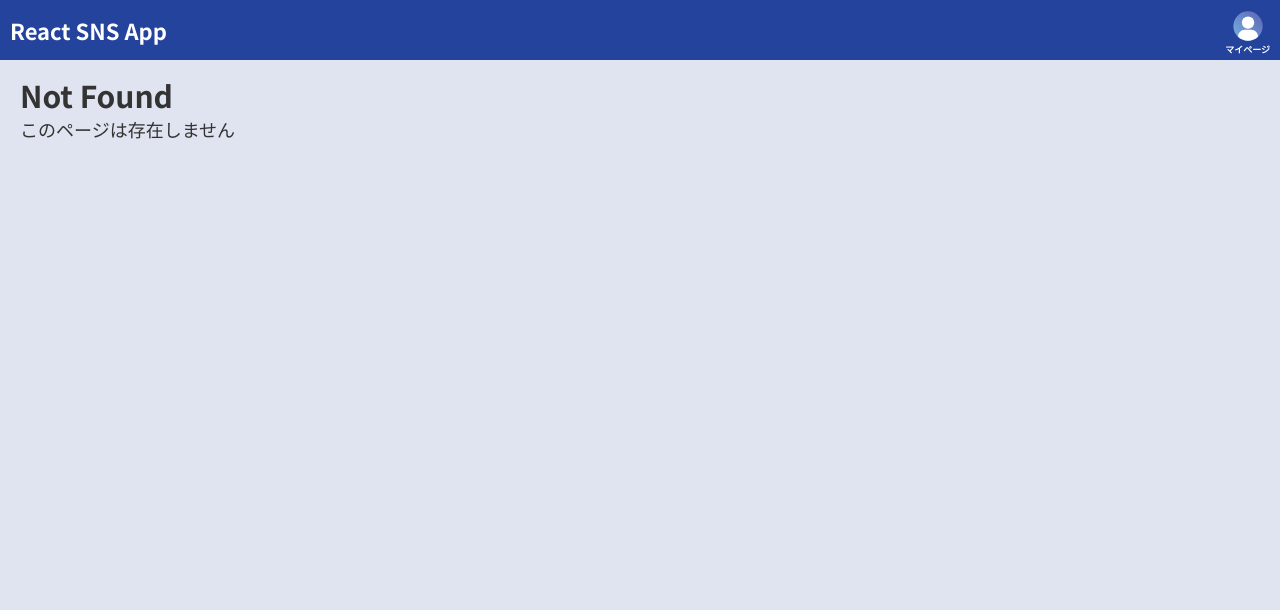
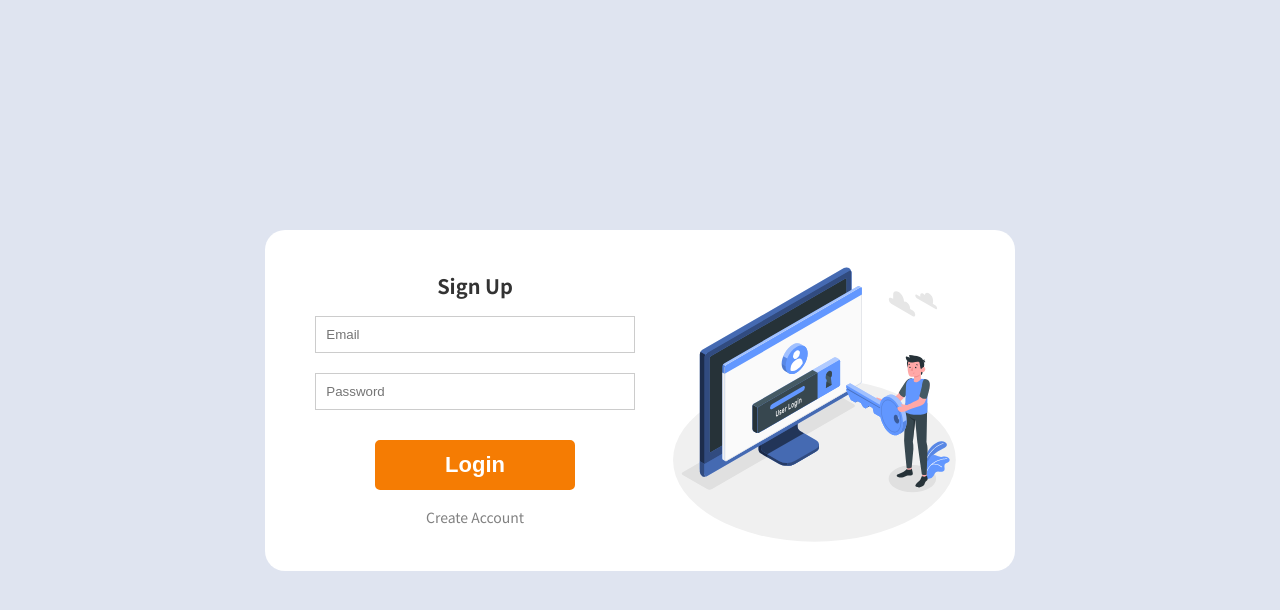
Before and after one commit to sae-github/react-sns-app, a React (Create React App) app in the folder app/: page /login in a window 1280 px wide. Before the commit this address had no page. Shown: the top 610 px of the page. Built offline with nearby package versions, Linux system fonts and the light colour scheme.

Commit message:
feat: issue29

```diff
--- a/app/src/App.js
+++ b/app/src/App.js
@@ -1,16 +1,20 @@
+import { BrowserRouter as Router, Routes, Route } from 'react-router-dom';
+
 import { Single } from './pages/single/Single';
 import { Home } from './pages/home/Home';
-import { BrowserRouter as Router, Routes, Route } from 'react-router-dom';
+import { NotFound } from './pages/notfound/NotFound';
+import { Mypage } from './pages/mypage/Mypage';
+import { Login } from './pages/login/Login';
+
 import './reset.css';
 import './style.css';
-import { NotFound } from './pages/notfound/NotFound';
-import { Mypage } from './pages/mypage/Mypage';
 
 export const App = () => {
   return (
     <Router>
       <Routes>
         <Route path="/" element={<Home />} />
+        <Route path="/login" element={<Login />} />
         <Route path="/single/:id" element={<Single />} />
         <Route path="/mypage" element={<Mypage />} />
         <Route path="*" element={<NotFound />} />
--- /dev/null
+++ b/app/src/pages/login/Login.css
@@ -0,0 +1,74 @@
+.login {
+  height: 100vh;
+  display: flex;
+  flex-direction: column;
+  justify-content: center;
+  padding: 0 20px;
+}
+
+.login__wrapper {
+  box-sizing: border-box;
+  display: flex;
+  justify-content: center;
+  align-items: center;
+  background-color: #fff;
+  width: 100%;
+  max-width: 750px;
+  border-radius: 20px;
+  margin: 0 auto;
+  padding: 20px;
+}
+
+.login__field-wrapper {
+  margin-right: 30px;
+  width: 45%;
+  flex-shrink: 0;
+}
+
+.login__title {
+  font-size: 20px;
+  font-weight: bold;
+  text-align: center;
+}
+
+.login__field {
+  width: 100%;
+  border: 1px solid #ccc;
+  padding: 10px;
+  margin-top: 20px;
+  box-sizing: border-box;
+}
+
+.login__button {
+  background-color: rgb(245, 124, 3);
+  width: 200px;
+  max-width: 100%;
+  padding: 10px 20px;
+  border-radius: 5px;
+  color: #fff;
+  font-size: 22px;
+  font-weight: bold;
+  cursor: pointer;
+  display: flex;
+  justify-content: center;
+  margin: 30px auto 0;
+  border: 2px solid rgb(245, 124, 3);
+}
+
+.login__link {
+  color: gray;
+  margin-top: 20px;
+  text-align: center;
+  cursor: pointer;
+  font-size: 14px;
+}
+
+.login__link:hover {
+  opacity: 0.7;
+}
+
+.login__button:hover {
+  background-color: #fff;
+  color: rgb(245, 124, 3);
+  border: 2px solid rgb(245, 124, 3);
+}
--- /dev/null
+++ b/app/src/pages/login/Login.jsx
@@ -0,0 +1,32 @@
+import './Login.css';
+
+export const Login = () => {
+  return (
+    <div className="login">
+      <div className="login__wrapper">
+        <div className="login__field-wrapper">
+          <p className="login__title">Sign Up</p>
+          <input
+            type="email"
+            name="email"
+            id="email"
+            placeholder="Email"
+            className="login__field"
+          />
+          <input
+            type="password"
+            name="password"
+            id="password"
+            placeholder="Password"
+            className="login__field"
+          />
+          <button className="login__button">Login</button>
+          <p className="login__link">Create Account</p>
+        </div>
+        <div className="login__img-wrapper">
+          <img src="./assets/images/login.svg" alt="" />
+        </div>
+      </div>
+    </div>
+  );
+};
```
Also changed, not shown: app/public/assets/images/login.svg (added), 1 other file (tests, documents, lock files or other folders).
